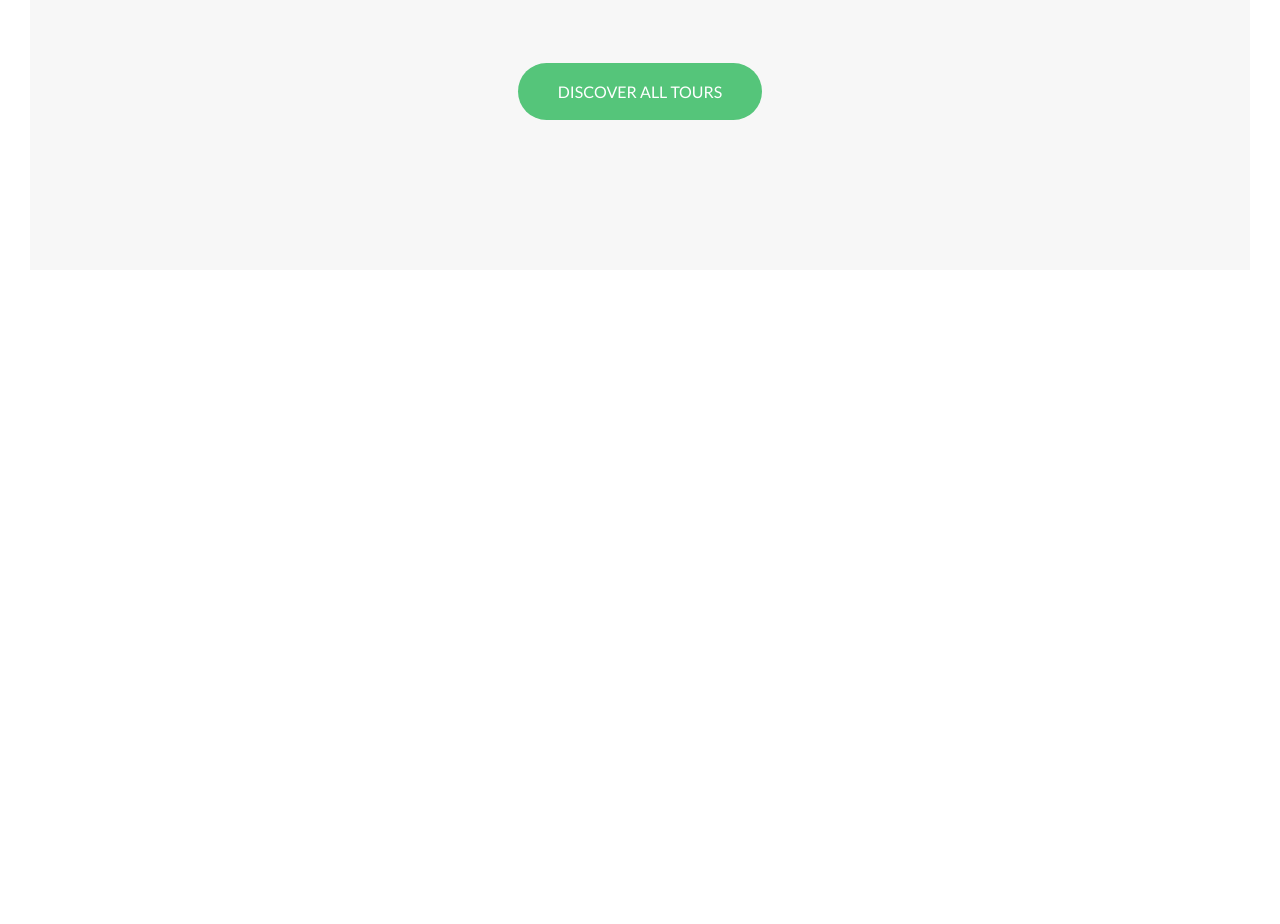
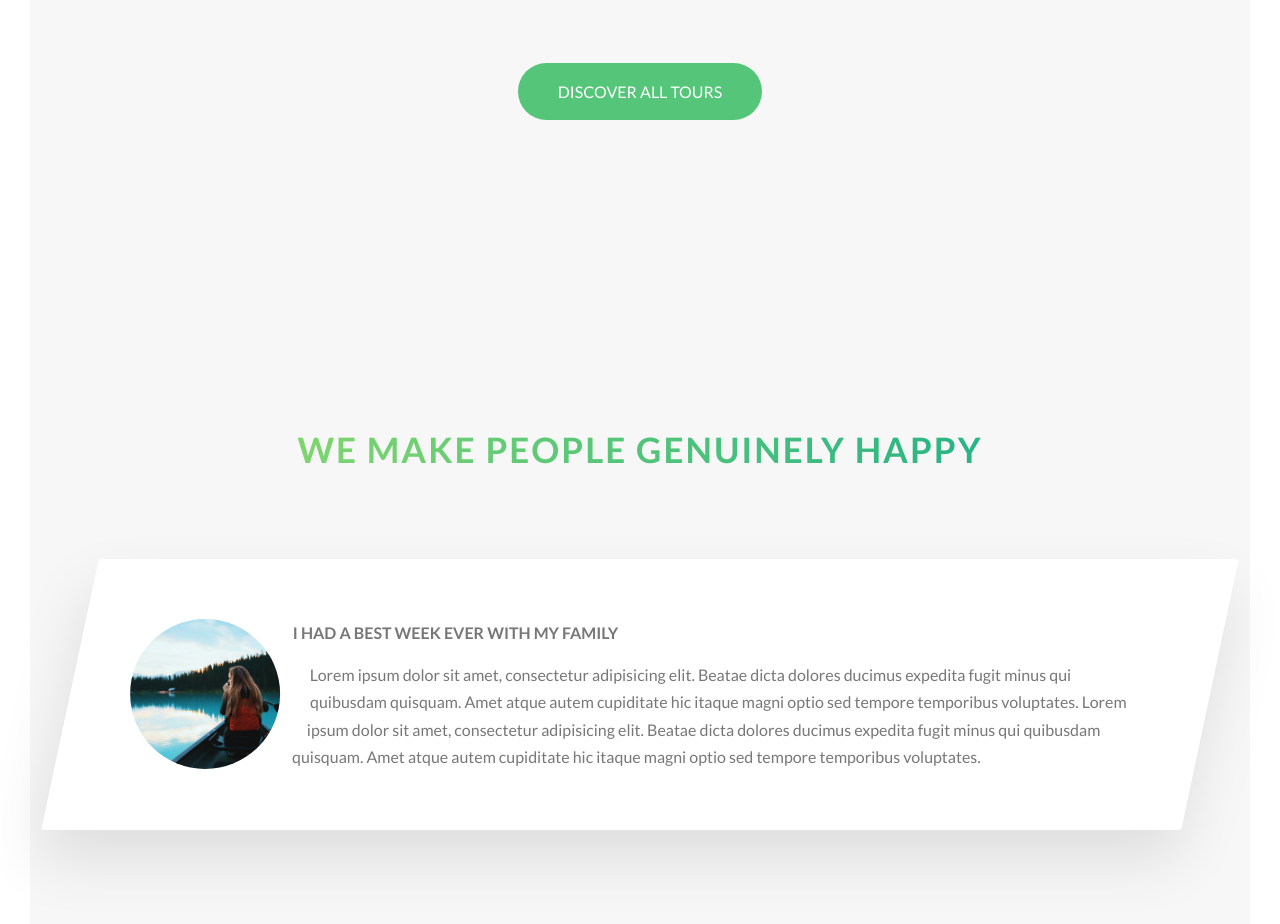
Before and after one commit to volkancetindag/NaTours, a website: page index.html in a window 1280 px wide. Shown: the part 3117-4041 px from the top of the page. Before the commit the page ends 3417 px from the top, so only its background shows below. Drawn offline with Linux system fonts and the light colour scheme.

Commit message:
Stories Section-1
Stories Section part-1

```diff
--- a/index.html
+++ b/index.html
@@ -210,6 +210,31 @@
                     <a href="#" class="btn btn--green">Discover all tours</a>
                 </div>
             </section>
+            <section class="section-stories">
+                <div class="u-center-text u-margin-bottom-big">
+                    <h2 class="heading-secondary">
+                        We make people genuinely happy
+                    </h2>
+                </div>
+                <div class="row">
+                    <div class="story">
+                        <figure class="story__shape">
+                            <img src="img/nat-8.jpg" alt="Person on a tour" class="story__img">
+                        </figure>
+                        <div class="story__text">
+                            <h3 class="heading-tertiary u-margin-bottom-small">I had a best week ever with my family</h3>
+                            <p>
+                                Lorem ipsum dolor sit amet, consectetur adipisicing elit.
+                                Beatae dicta dolores ducimus expedita fugit minus qui quibusdam quisquam.
+                                Amet atque autem cupiditate hic itaque magni optio sed tempore temporibus voluptates.
+                                Lorem ipsum dolor sit amet, consectetur adipisicing elit.
+                                Beatae dicta dolores ducimus expedita fugit minus qui quibusdam quisquam.
+                                Amet atque autem cupiditate hic itaque magni optio sed tempore temporibus voluptates.
+                            </p>
+                        </div>
+                    </div>
+                </div>
+            </section>
         </main>
 <!--
 
--- /dev/null
+++ b/sass/components/_story.scss
@@ -0,0 +1,32 @@
+.story{
+  width: 100%;
+  margin: 0 auto;
+  box-shadow: 0 3rem 6rem rgba($color-black, .1);
+  background-color: $color-white;
+  border-radius: 3px;
+  padding: 6rem;
+  padding-left: 9rem;
+  font-size: $default-font-size;
+  transform: skewX(-12deg);
+
+  &__shape{
+    width: 15rem;
+    height: 15rem;
+    float: left;
+    //in order to use shape-outside, need to use width height float
+    shape-outside: circle(50% at 50% 50%);
+
+    clip-path: circle(50% at 50% 50%);
+    transform: translateX(-3rem) skewX(12deg);
+  }
+
+  &__img{
+    height: 100%;
+  }
+  &__text{
+    transform: skewX(12deg);
+  }
+
+
+
+}
--- a/sass/main.scss
+++ b/sass/main.scss
@@ -17,6 +17,7 @@ Dark green: #28b485
 @import "components/card";
 @import "components/composition";
 @import "components/feature-box";
+@import "components/story";
 
 @import "layout/header";
 @import "layout/grid";
--- a/sass/pages/_home.scss
+++ b/sass/pages/_home.scss
@@ -23,3 +23,8 @@
   padding: 25rem 0 15rem 0;
   margin-top: -10rem;
 }
+
+.section-stories{
+  padding: 15rem 0;
+  background-color: $color-grey-light-1;
+}
```
Also changed, not shown: css/style.css.
